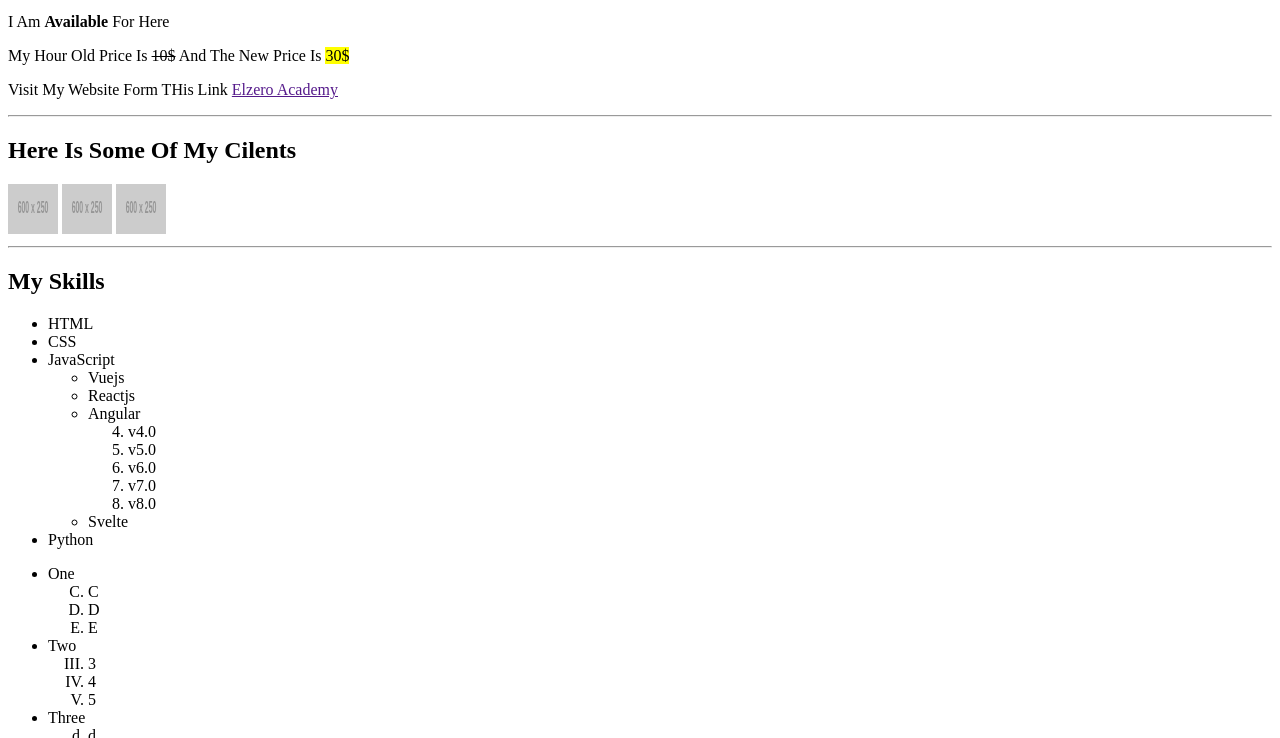
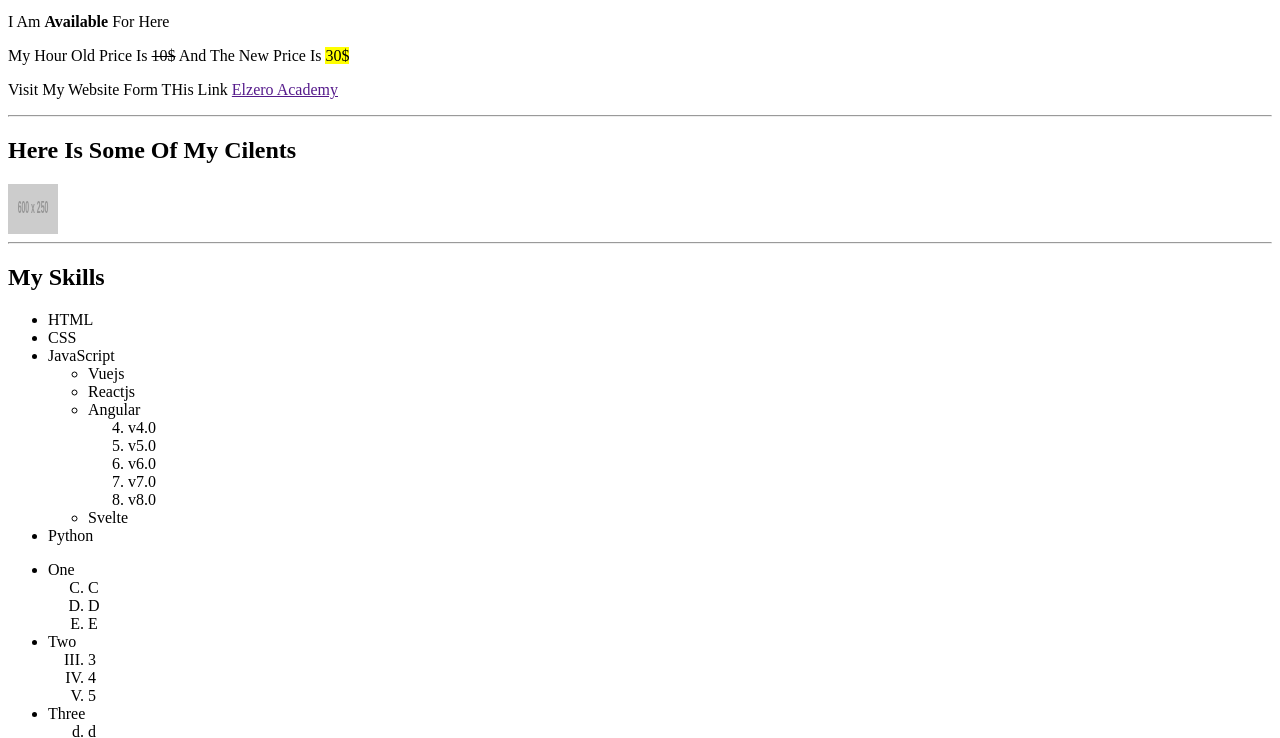
Before and after one commit to LemorKasho/html-homeworks, a plain HTML site: page HTML_CSS_2024/css/index.html in a window 1280 px wide. Shown: the part 87-825 px from the top of the page. Drawn offline with Linux system fonts and the light colour scheme; placeholder pictures from the web are drawn by us.

Commit message:
last trying

```diff
--- a/HTML_CSS_2024/css/index.html
+++ b/HTML_CSS_2024/css/index.html
@@ -11,8 +11,6 @@
     <hr>
     <h2>Here Is Some Of My Cilents</h2>
     <img src="https://via.placeholder.com/600x250/F00" alt="red" height="50" width="50">
-    <img src="https://via.placeholder.com/600x250/0000FF" alt="blue" height="50" width="50">
-    <img src="https://via.placeholder.com/600x250/00FF00" alt="Green" height="50" width="50">
     <hr>
     <h2>My Skills</h2>
     <ul>
```
